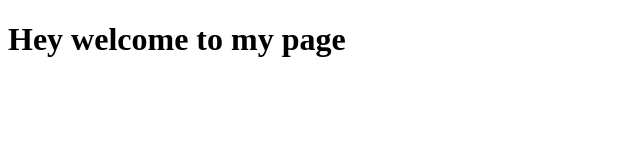
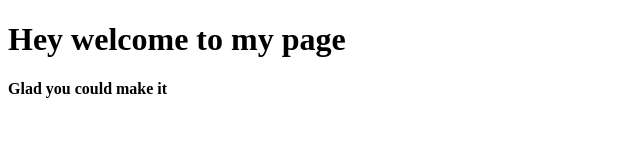
Before and after one commit to Fernn10/Git-hub-practice2, a plain HTML site: page index.html in a window 1280 px wide. Shown: the whole page, without its empty margins (0-640 px from the left). Drawn offline with Linux system fonts and the light colour scheme.

Commit message:
Added h4

```diff
--- a/index.html
+++ b/index.html
@@ -8,5 +8,6 @@
 </head>
 <body>
     <h1>Hey welcome to my page</h1>
+    <h4>Glad you could make it </h4>
 </body>
 </html>
```
